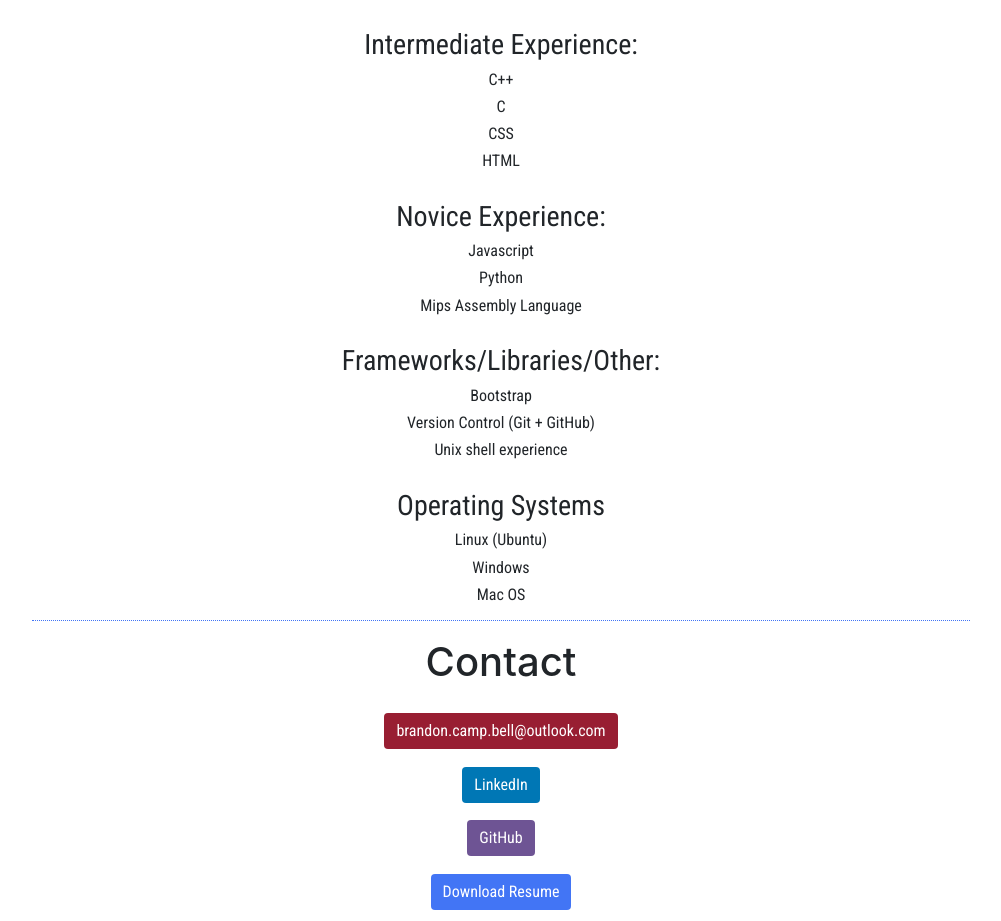
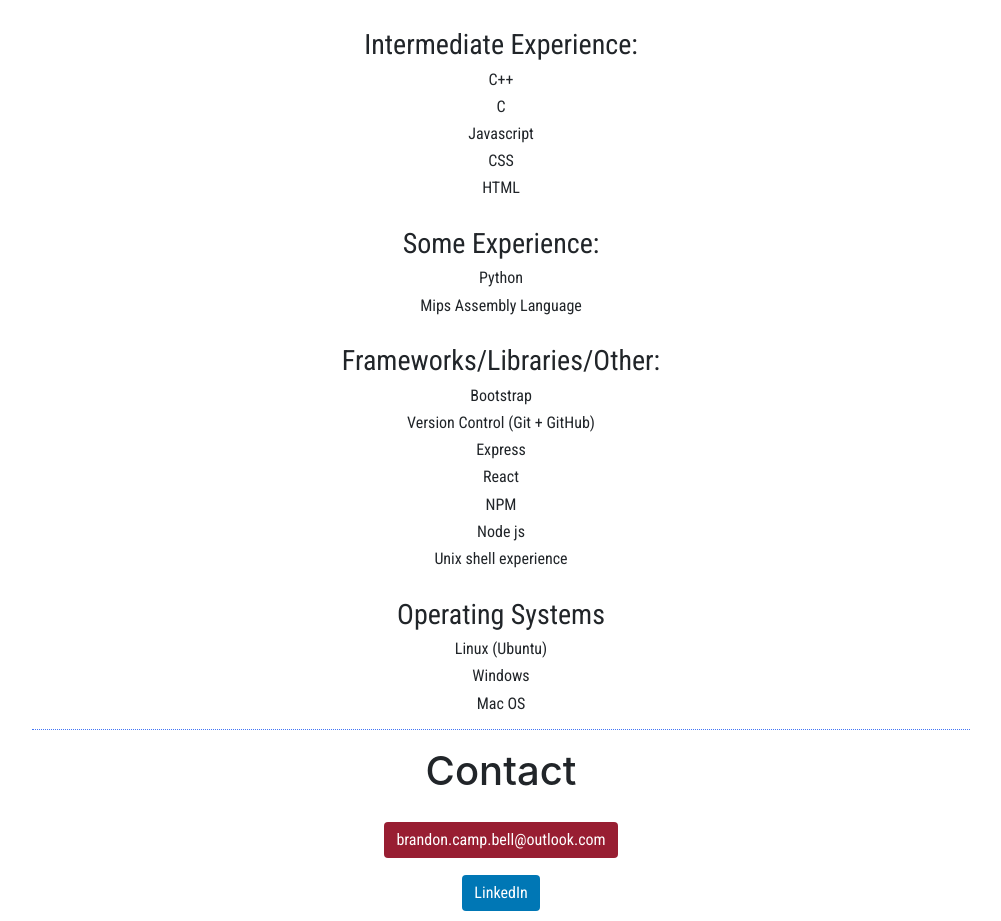
Before and after one commit to brcamp13/brcamp13.github.io, a website: page index.html in a window 1280 px wide. Shown: the part 1800-2721 px from the top of the page, without its empty margins (139-1140 px from the left). Drawn offline with nearby package versions, Linux system fonts and the light colour scheme.

Commit message:
added more content as a result of gained experience

```diff
--- a/index.html
+++ b/index.html
@@ -99,15 +99,19 @@
 						<h3 id = "langHead">Intermediate Experience:</h3>
 						<h6 id ="langOrTech">C++</h6>
 						<h6 id ="langOrTech">C</h6>
+						<h6 id ="langOrTech">Javascript</h6>
 						<h6 id ="langOrTech">CSS</h6>
 						<h6 id ="langOrTech">HTML</h6>
-						<h3 id = "langHeadTop">Novice Experience:</h3>
-						<h6 id ="langOrTech">Javascript</h6>
+						<h3 id = "langHeadTop">Some Experience:</h3>
 						<h6 id ="langOrTech">Python</h6>
 						<h6 id ="langOrTech">Mips Assembly Language</h6>
 						<h3 id = "langHeadTop">Frameworks/Libraries/Other:</h3>
 						<h6 id ="langOrTech">Bootstrap</h6>
 						<h6 id ="langOrTech">Version Control (Git + GitHub)</h6>
+						<h6 id ="langOrTech">Express</h6>
+						<h6 id ="langOrTech">React</h6>
+						<h6 id ="langOrTech">NPM</h6>
+						<h6 id ="langOrTech">Node js</h6>
 						<h6 id ="langOrTech">Unix shell experience</h6>
 						<h3 id = "langHeadTop">Operating Systems</h3>
 						<h6 id ="langOrTech">Linux (Ubuntu)</h6>
```
